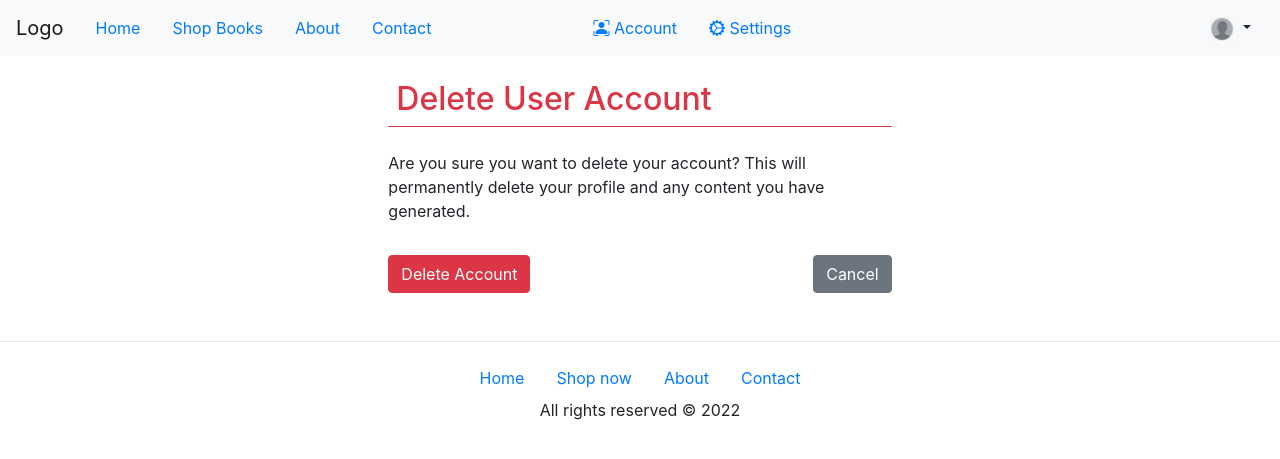
After one commit to XessiveObserver/sellbooks, a Django app: page /users/delete_account/ in a window 1280 px wide. The commit adds this page. Shown: the top 459 px of the page. Run offline with Django 4.2, Linux system fonts and the light colour scheme; a user stored in the database is signed in; data comes from the database, SQL or seed files in the repository; both versions use the stored data as it was after the commit; parts of the project's set-up code (start-up, migrations or seed data) failed here and were passed over; some libraries are stand-ins or nearby versions.

Commit message:
delete account added & general styling

```diff
--- a/core/templates/core/base.html
+++ b/core/templates/core/base.html
@@ -39,9 +39,9 @@
             <div class="mx-auto d-flex">
                 <a class="text-capitalize nav-link" href="{% url 'users:dashboard' %}">
                     <i class="bi bi-person-bounding-box"></i>
-                    my account
+                    account
                 </a>
-                <a class="text-capitalize nav-link" href="{% url 'users:dashboard' %}">
+                <a class="text-capitalize nav-link" href="{% url 'users:settings' %}">
                     <i class="bi bi-gear-wide-connected"></i>
                     settings
                 </a>
--- a/users/forms.py
+++ b/users/forms.py
@@ -36,3 +36,9 @@ class ProfileEditForm(forms.ModelForm):
         fields = ('age', 'date_of_birth', 'photo', 'cover_photo', 'biography')
         date = forms.DateTimeField(
             input_formats=['%d/%m/%Y %H:%M'])
+
+
+class DeleteUserForm(forms.ModelForm):
+    class Meta:
+        model = User
+        fields = []
--- a/users/templates/users/dashboard.html
+++ b/users/templates/users/dashboard.html
@@ -57,12 +57,12 @@
 
     <div class="col-sm-9 mt-1">
         {% if request.user.is_authenticated %}
-            <div class="col d-flex justify-content-center">
+            <div class="col d-flex justify-content-left">
                 {% if request.user.profile.cover_url %}
                     <img src="{{ request.user.profile.cover_url}}"
                     alt="cover photo" class="mt-1 img-fluid img-thumbnail" style="height: 22rem; width:50rem;">
                 {% else %}
-                    <img src="{% static 'images/default-cover-image.jpg'%}" alt="avatar" class="mt-n4 img-fluid img-thumbnail">
+                    <img src="{% static 'images/default-cover-image.jpg'%}" alt="avatar" class="mt-1 img-fluid img-thumbnail">
                 {% endif %}
             </div>
 
--- /dev/null
+++ b/users/templates/users/delete_account.html
@@ -0,0 +1,23 @@
+{% extends "core/base.html" %}
+{% load static %}
+{% load bootstrap4 %}
+
+{% block title %}Edit your account{% endblock title %}
+
+{% block content %}
+<div class=" mx-auto col-sm-5 pt-3 edit">
+    <form method="POST">
+        {% csrf_token %}
+        <fieldset class="form-group">
+            <legend class="border-danger border-bottom mb-4 p-2 h2 text-danger">Delete User Account</legend>
+            <p>Are you sure you want to delete your account? This will permanently delete your
+                profile and any content you have generated.</p>
+            {% bootstrap_form delete_form %}
+        </fieldset>
+        <div class="form-group">
+            <button class="btn btn-danger" type="submit">Delete Account</button>
+            <a class="btn btn-secondary" style="float:right;" href="{% url 'users:settings' %}">Cancel</a>
+        </div>
+    </form>
+</div>
+{% endblock content %}
--- a/users/templates/users/settings.html
+++ b/users/templates/users/settings.html
@@ -49,5 +49,11 @@
             Published books
         </a>
     </p>
+    <p>
+        <a class="text-decoration-none text-danger" href="{% url 'users:delete_account' %}">
+            <i class="bi bi-trash"></i>
+            Delete My Account
+        </a>
+    </p>
 </div>
 {% endblock content %}
--- a/users/urls.py
+++ b/users/urls.py
@@ -9,8 +9,6 @@ urlpatterns = [
     # Login and out url
     path('login/', auth_views.LoginView.as_view(), name='login'),
     path('logout/', auth_views.LogoutView.as_view(), name='logout'),
-    # Dashbord url
-    path('', views.dashboard, name='dashboard'),
     # change password urls
     path('password_change/',
          auth_views.PasswordChangeView.as_view(),
@@ -35,6 +33,10 @@ urlpatterns = [
     path('register/', views.register, name='register'),
     # user account edit
     path('edit/', views.edit, name='edit'),
+    # Dashbord url
+    path('', views.dashboard, name='dashboard'),
     # Settings
     path('settings/', views.settings, name='settings'),
+    # Delete account
+    path('delete_account/', views.delete_account, name='delete_account'),
 ]
--- a/users/views.py
+++ b/users/views.py
@@ -1,9 +1,9 @@
 from django.contrib.auth.decorators import login_required
 from django.http import HttpResponse
-from django.shortcuts import render
+from django.shortcuts import render, redirect
 from django.contrib.auth import authenticate, login
 from .forms import LoginForm, UserRegistrationForm,\
-    UserEditForm, ProfileEditForm
+    UserEditForm, ProfileEditForm, DeleteUserForm
 from .models import Profile
 from django.contrib import messages
 
@@ -93,3 +93,22 @@ def edit(request):
 def settings(request):
     """Contains all settings."""
     return render(request, 'users/settings.html')
+
+
+@login_required
+def delete_account(request):
+    """Deletes user account."""
+    if request.method == 'POST':
+        delete_form = DeleteUserForm(request.POST, instance=request.user)
+        user = request.user
+        user.delete()
+        messages.info(request, 'Your account has been deleted.')
+        return redirect('login')
+    else:
+        delete_form = DeleteUserForm(instance=request.user)
+
+    context = {
+        'delete_form': delete_form
+    }
+
+    return render(request, 'users/delete_account.html', context)
```
Also changed, not shown: db.sqlite3.
